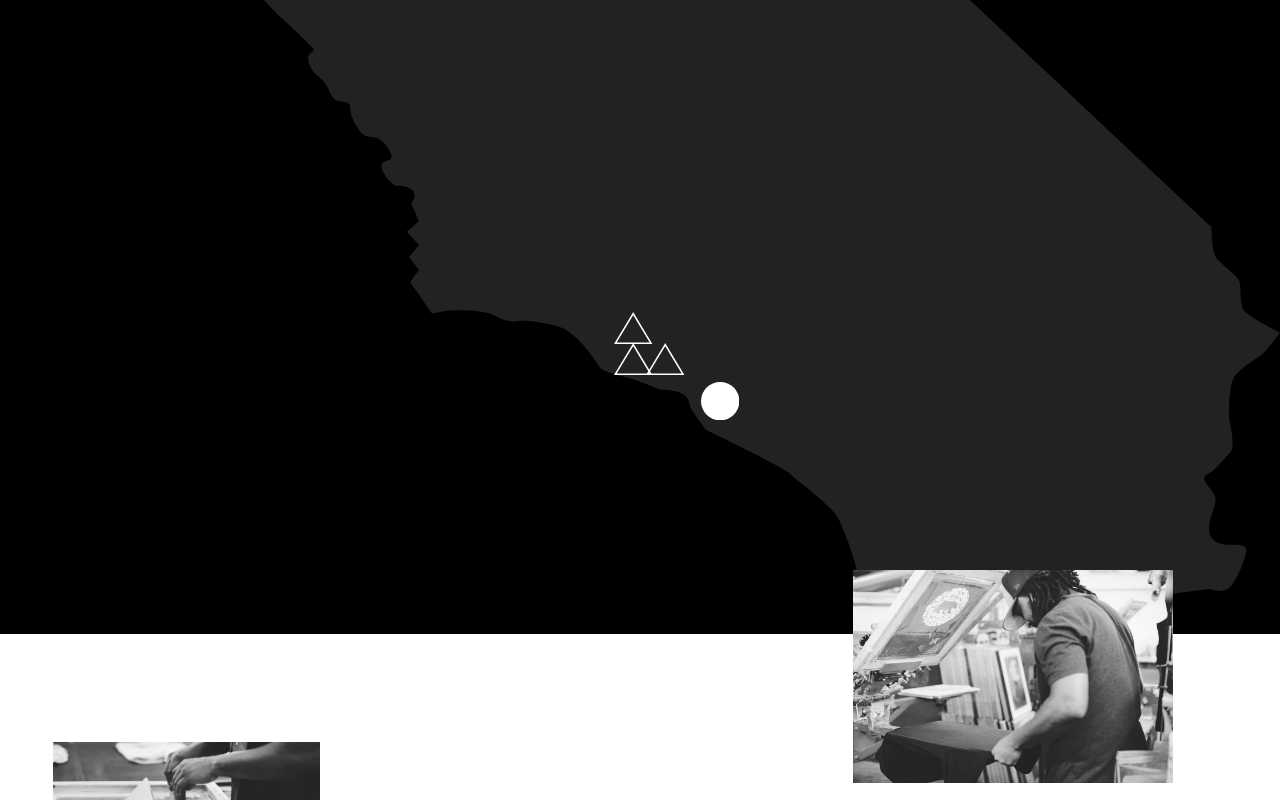
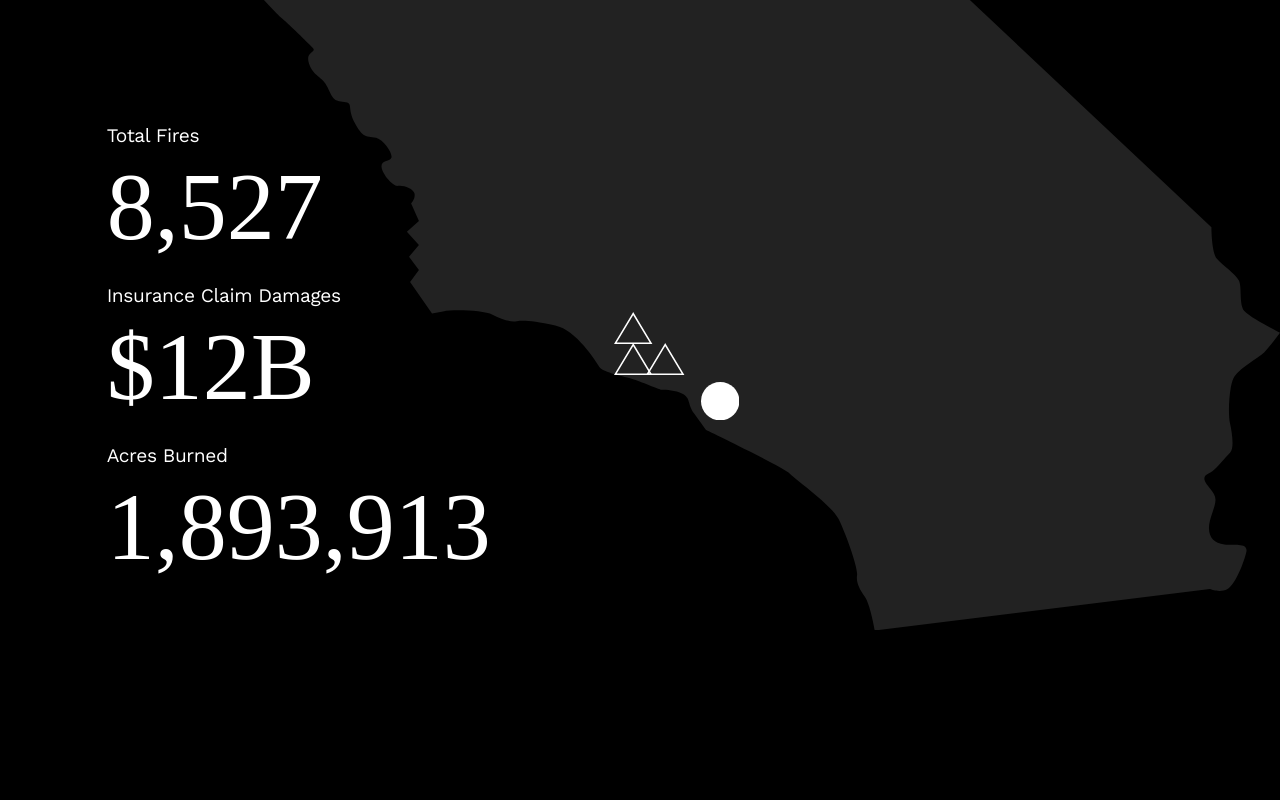
Before and after one commit to daisymaclennan/California-Calling-using-Vue.js-rebuild, a Vue app: page / in a window 1280 px wide. Shown: the part 2660-3460 px from the top of the page. Built offline with nearby package versions, Linux system fonts and the light colour scheme.

Commit message:
Positioning text around map

```diff
--- a/src/App.vue
+++ b/src/App.vue
@@ -6,14 +6,9 @@
       <section style="position: relative; background-color: #000000; color: #FFFFFF; padding-top: 9.375vw;">
         <BigFadeInText />
         <Map />
-        <aside>
+        <aside style="margin-top: -40vw;">
           <MapKey />
-          <!--<p>Total Fires</p>
-          <h1 id="fire-num">8,527</h1>
-          <p>Insurance Claim Damages</p>
-          <h1>$<span id="damage-num">12B</span></h1>
-          <p>Acres Burned</p>
-          <h1 id="burn-num">1,893,913</h1>-->
+          <FireStatistics />
         </aside>
       </section>
     </main>
@@ -31,6 +26,7 @@ import MapKey from './components/MapKey.vue'
 import Banner from './components/Banner.vue'
 import GalleryWithText from './components/GalleryWithText.vue'
 import Footer from './components/Footer.vue'
+import FireStatistics from './components/FireStatistics.vue'
 
 export default {
   name: 'App',
@@ -41,7 +37,8 @@ export default {
     MapKey,
     Banner,
     GalleryWithText,
-    Footer
+    Footer,
+    FireStatistics
   }
 }
 </script>
--- /dev/null
+++ b/src/components/FireStatistics.vue
@@ -0,0 +1,48 @@
+<template>
+  <div>
+    <p>Total Fires</p>
+    <h1>8,527</h1>
+    <p>Insurance Claim Damages</p>
+    <h1>$12B</h1>
+    <p>Acres Burned</p>
+    <h1>1,893,913</h1>
+  </div>
+</template>
+
+<script>
+export default {
+  name: 'FireStatistics'
+}
+</script>
+
+<style scoped>
+h1{
+  margin-bottom: 6.4%;
+}
+p{
+  margin: 8px 0;
+}
+
+@media screen and (max-width: 992px){
+  div{
+    margin-left: 16.66667%;
+    padding-bottom: 25vw;
+  }
+}
+
+@media screen and (min-width: 992px){
+  div{
+    margin-left: 8.33333%;
+    margin-top: -30vw;
+    padding-bottom: 21.75vw;
+  }
+  h1 {
+    margin-top: 1.25vw;
+    margin-bottom: 3%;
+  }
+
+  p{
+    margin: 0;
+  }
+}
+</style>
--- a/src/components/MapKey.vue
+++ b/src/components/MapKey.vue
@@ -22,7 +22,16 @@ export default {
 </script>
 
 <style scoped>
-@media screen and (min-width: 962px){
+@media screen and (max-width: 1000 im px){
+  .map-key{
+    position: relative;
+    z-index: 6;
+    margin-left: 16.66667%;
+    display: block;
+    margin-bottom: 10vw;
+  }
+}
+@media screen and (min-width: 1000px){
   .map-key{
     position: absolute;
     top: 55%;
```
